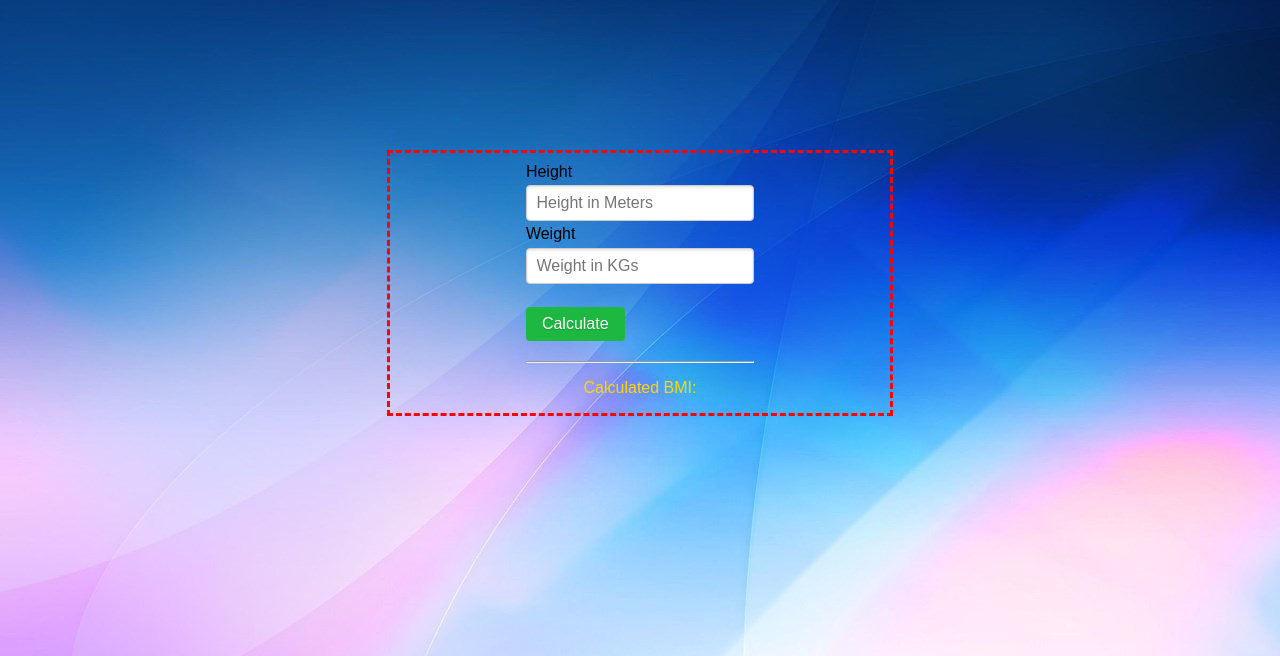
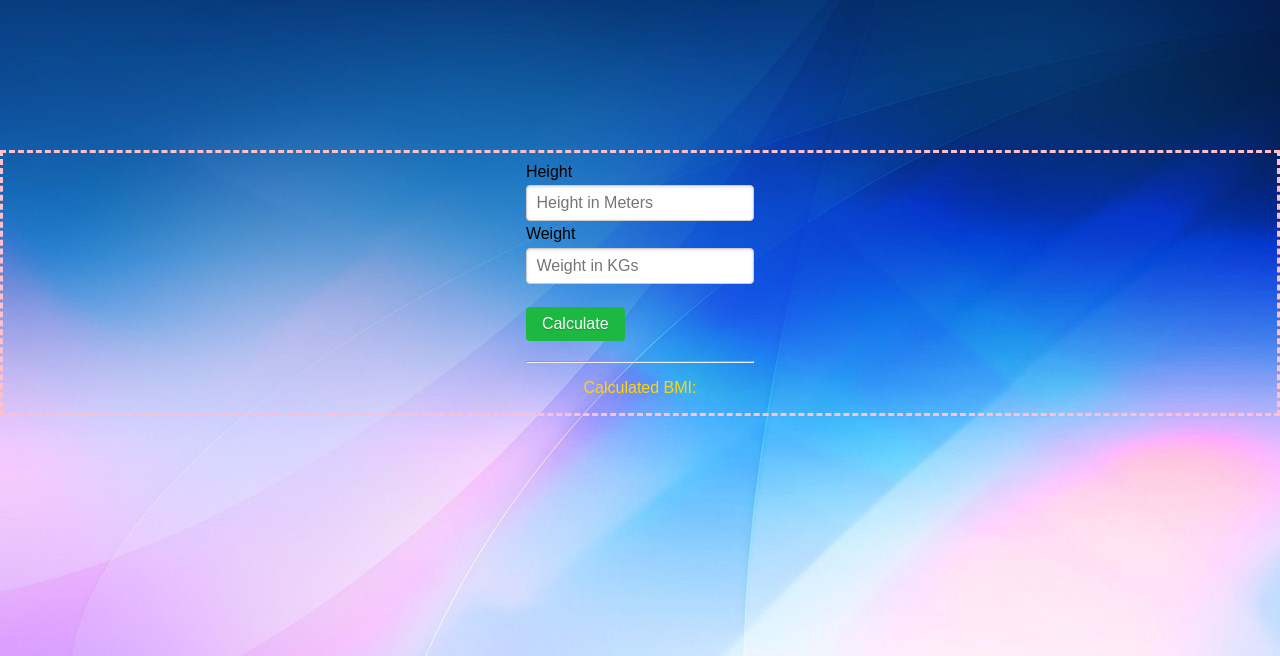
Before and after one commit to rikjal/BMI-Calculator, a Flask app: page / in a window 1280 px wide. Shown: the top 656 px of the page. Run offline with Flask 2, Linux system fonts and the light colour scheme; some libraries are stand-ins or nearby versions.

Commit message:
Update index.css

```diff
--- a/static/css/index.css
+++ b/static/css/index.css
@@ -3,11 +3,11 @@ body{
 }
 #form{
     margin: 150px auto;
-    max-width: 500px;
-    min-width: 300px;
+    width: 15%
+    min-width: 250px;
     display: flex;
     justify-content: center;
-    border: 3px dashed red;
+    border: 3px dashed pink;
 }
 #res {
     text-align: center;
```
